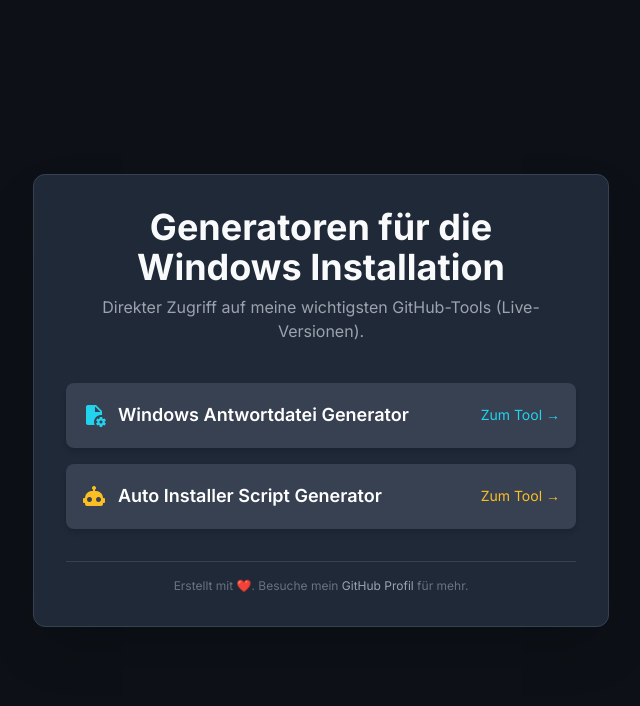
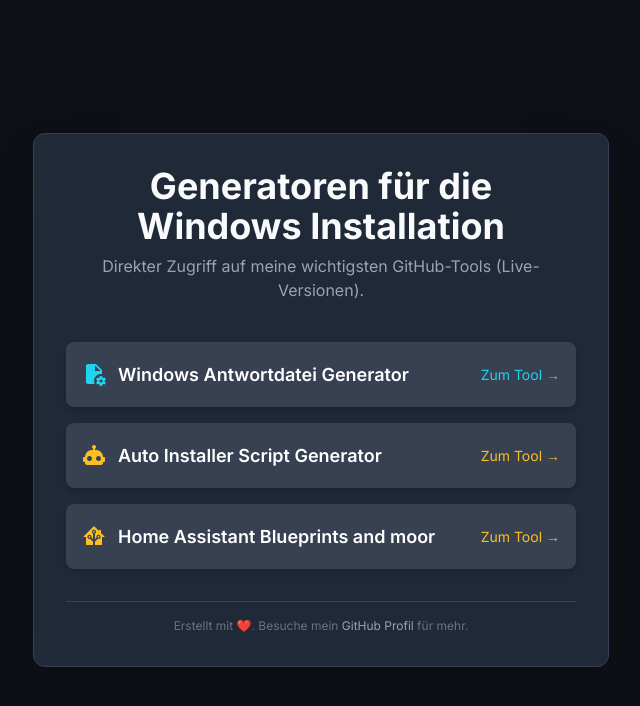
Before and after one commit to Config-Generators/config-generators.github.io, a plain HTML site: page index.html in a window 1280 px wide. Shown: the whole page, without its empty margins (319-959 px from the left). Drawn offline with nearby package versions, Linux system fonts and the light colour scheme.

Commit message:
Add link to Home Assistant Blueprints tool
Signed-off-by: Config-Generators <configgentools@heller.unbox.at>

```diff
--- a/index.html
+++ b/index.html
@@ -58,6 +58,18 @@
                 </span>
             </a>
 
+            <a id="project-3-link" href="https://config-generators.github.io/HA-Config/" target="_blank" rel="noopener noreferrer"
+               class="flex items-center justify-between p-4 bg-gray-700 hover:bg-gray-600 rounded-lg transition duration-300 transform hover:scale-[1.01] shadow-md group">
+                <span class="font-semibold text-lg text-white flex items-center">
+                    <i class="mdi mdi-home-assistant text-2xl mr-3 text-amber-400 transition-colors"></i>
+
+                    Home Assistant Blueprints and moor
+                </span>
+                <span class="text-sm font-medium text-amber-400 group-hover:text-amber-300">
+                    Zum Tool →
+                </span>
+            </a>
+
         </main>
 
         <footer class="mt-8 text-center pt-4 border-t border-gray-700">
```
